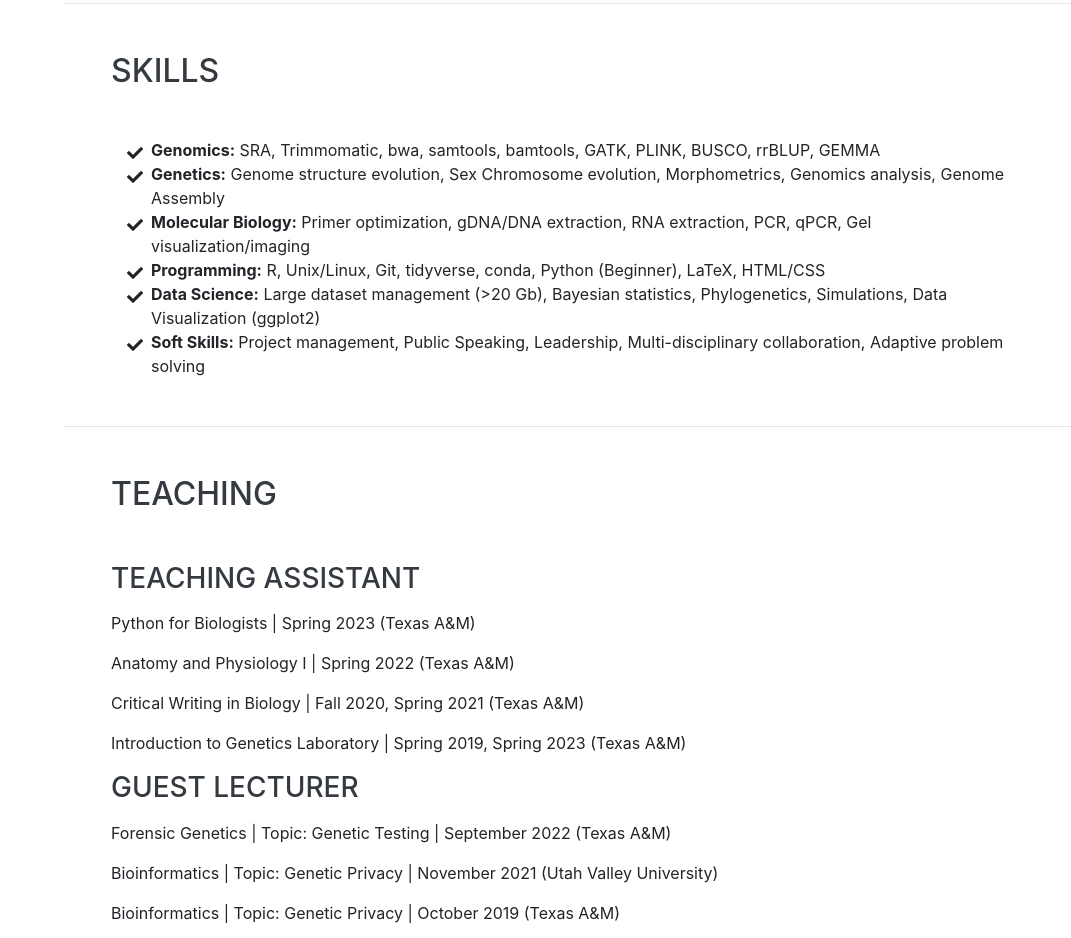
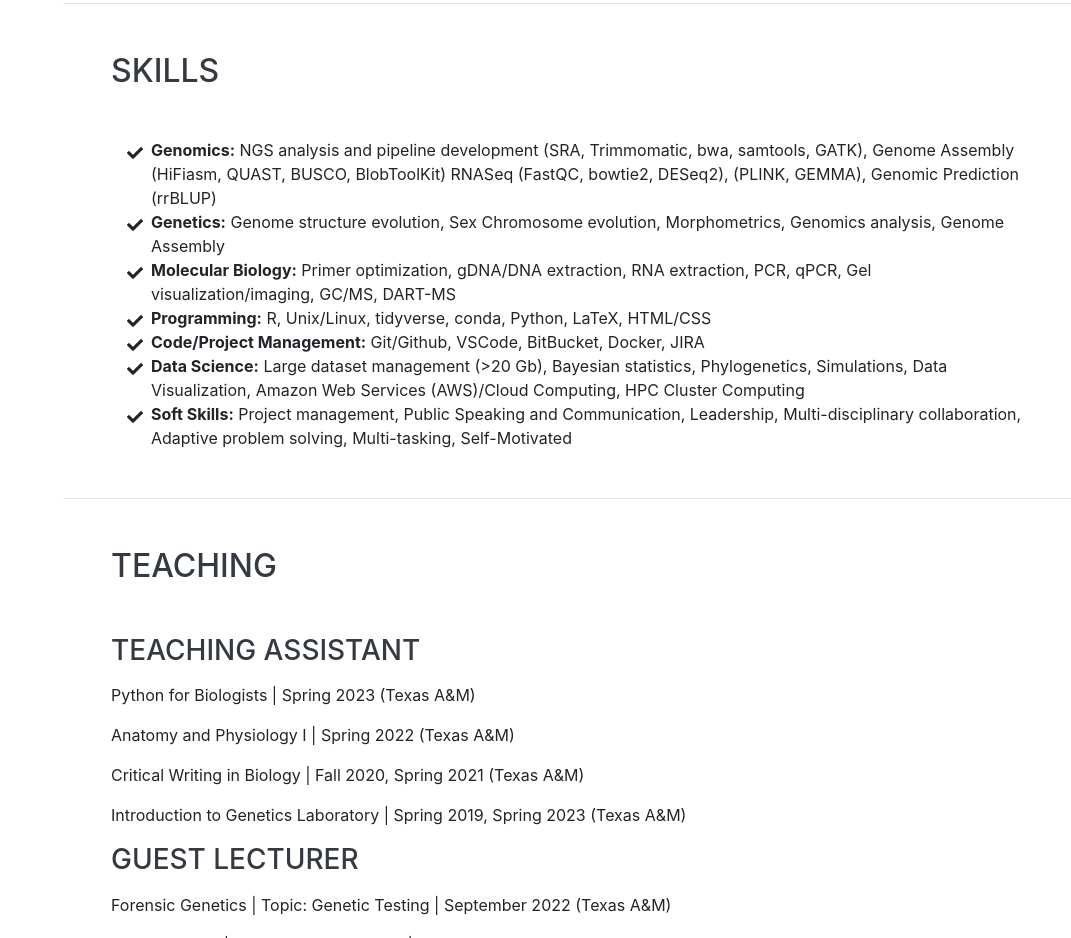
Before and after one commit to MichelleJonika/michellejonika.github.io, a website with bundled scripts: page index.html in a window 1280 px wide. Shown: the part 8277-9215 px from the top of the page, without its empty margins (209-1280 px from the left). Built offline with nearby package versions, Linux system fonts and the light colour scheme; a web font is replaced by a local one.

Commit message:
Update index.html

```diff
--- a/index.html
+++ b/index.html
@@ -392,22 +392,25 @@
         <ul class="fa-ul mb-0">
           <li>
             <i class="fa-li fa fa-check"></i>
-            <b>Genomics:</b> SRA, Trimmomatic, bwa, samtools, bamtools, GATK, PLINK, BUSCO, rrBLUP, GEMMA </li>
+            <b>Genomics:</b> NGS analysis and pipeline development (SRA, Trimmomatic, bwa, samtools, GATK), Genome Assembly (HiFiasm, QUAST, BUSCO, BlobToolKit) RNASeq (FastQC, bowtie2, DESeq2), (PLINK, GEMMA), Genomic Prediction (rrBLUP) </li>
           <li>
             <i class="fa-li fa fa-check"></i>
             <b>Genetics:</b> Genome structure evolution, Sex Chromosome evolution, Morphometrics, Genomics analysis, Genome Assembly </li>
           <li>
             <i class="fa-li fa fa-check"></i>
-            <b>Molecular Biology:</b> Primer optimization, gDNA/DNA extraction, RNA extraction, PCR, qPCR, Gel visualization/imaging</li>
+            <b>Molecular Biology:</b> Primer optimization, gDNA/DNA extraction, RNA extraction, PCR, qPCR, Gel visualization/imaging, GC/MS, DART-MS</li>
           <li>
             <i class="fa-li fa fa-check"></i>
-            <b>Programming:</b> R, Unix/Linux, Git, tidyverse, conda, Python (Beginner), LaTeX, HTML/CSS </li>
+            <b>Programming:</b> R, Unix/Linux, tidyverse, conda, Python, LaTeX, HTML/CSS </li>
           <li>
             <i class="fa-li fa fa-check"></i>
-            <b>Data Science:</b> Large dataset management (>20 Gb), Bayesian statistics, Phylogenetics, Simulations, Data Visualization (ggplot2)</li>
+            <b>Code/Project Management:</b> Git/Github, VSCode, BitBucket, Docker, JIRA </li>
           <li>
             <i class="fa-li fa fa-check"></i>
-            <b>Soft Skills:</b> Project management, Public Speaking, Leadership, Multi-disciplinary collaboration, Adaptive problem solving</li>
+            <b>Data Science:</b> Large dataset management (>20 Gb), Bayesian statistics, Phylogenetics, Simulations, Data Visualization, Amazon Web Services (AWS)/Cloud Computing, HPC Cluster Computing</li>
+          <li>
+            <i class="fa-li fa fa-check"></i>
+            <b>Soft Skills:</b> Project management, Public Speaking and Communication, Leadership, Multi-disciplinary collaboration, Adaptive problem solving, Multi-tasking, Self-Motivated</li>
         </ul>
       </div>
     </section>
```
